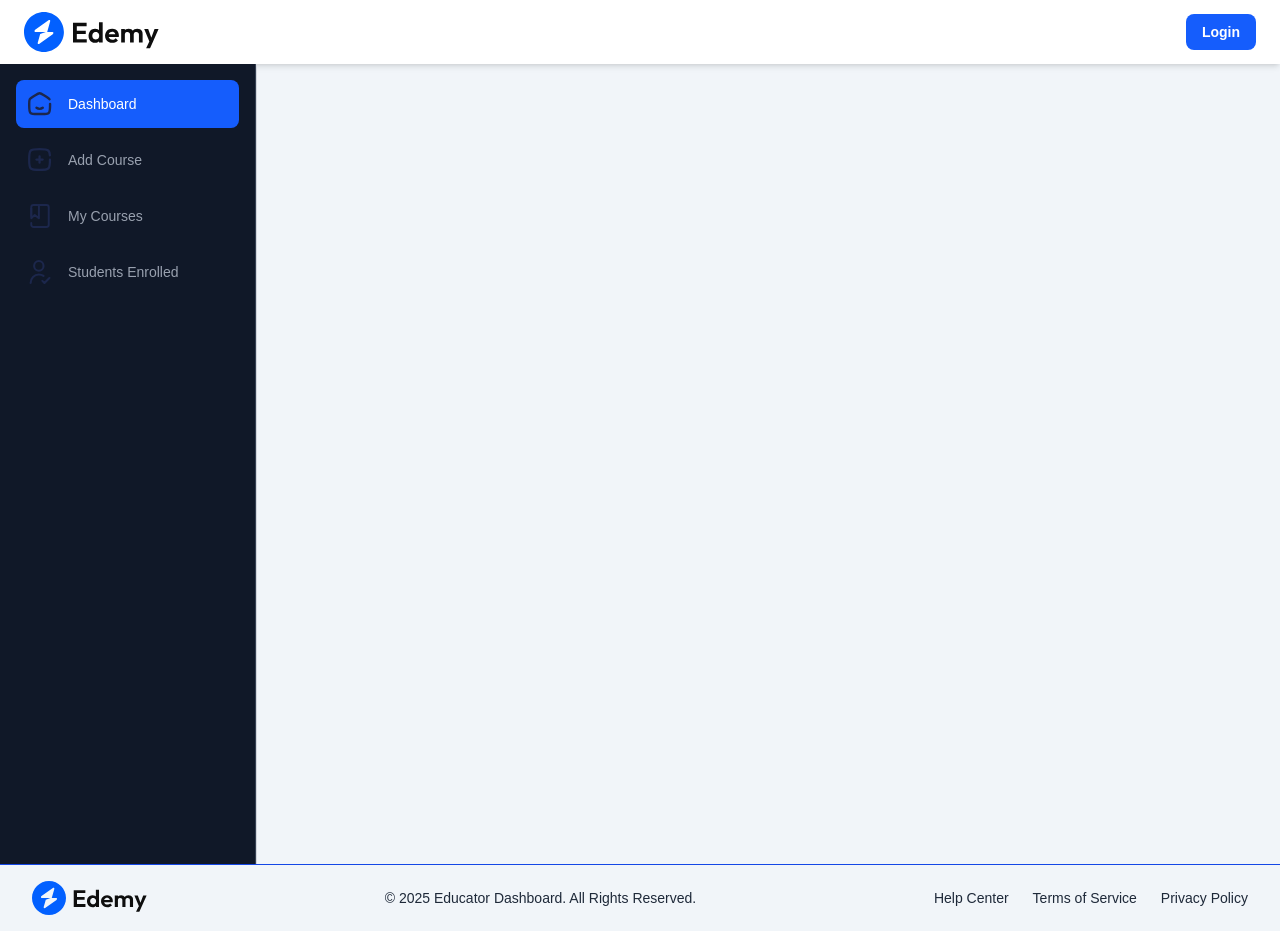
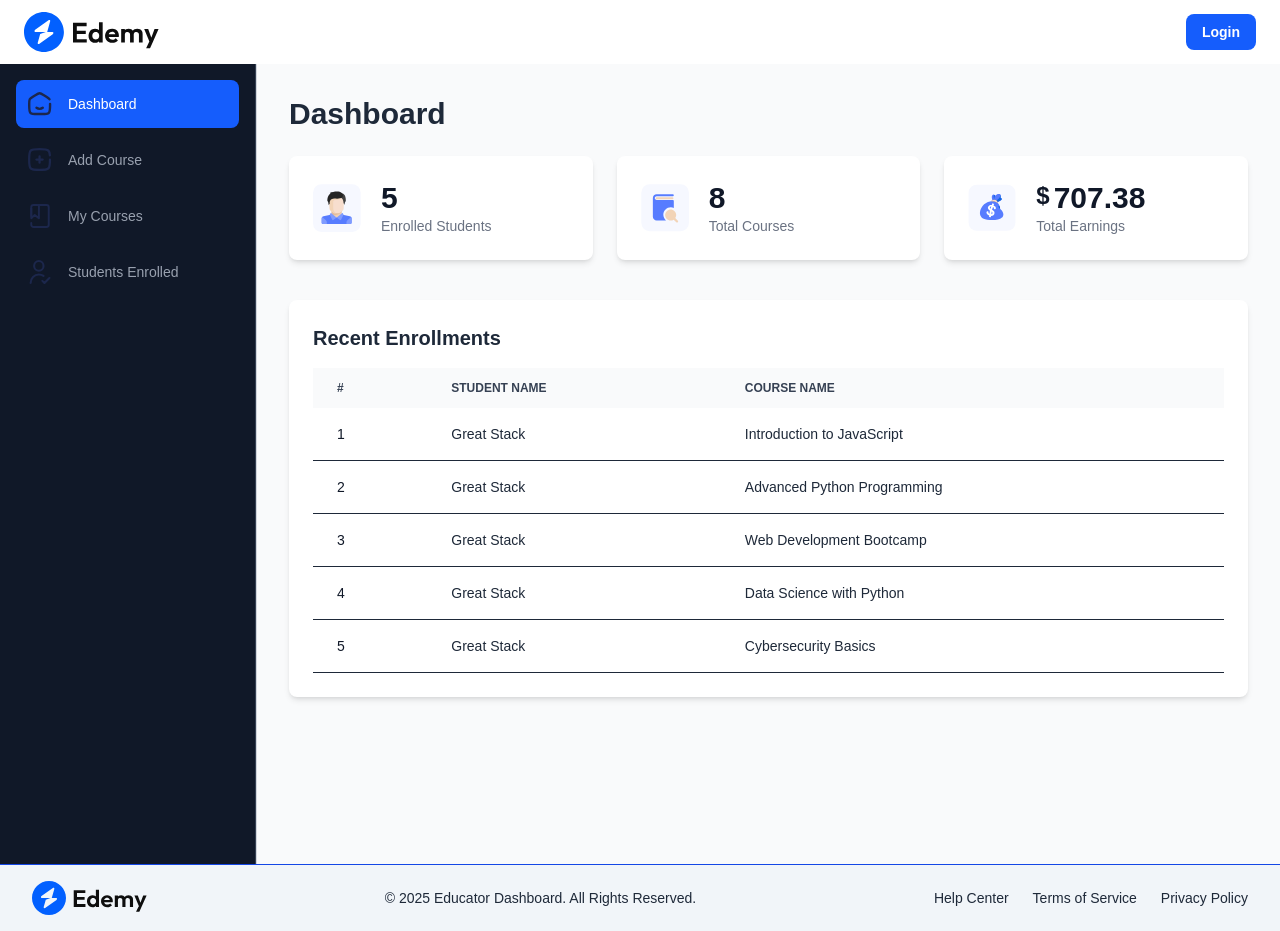
Before and after one commit to itsjeet04/LMS-mern, a React (Vite) app in the folder LMS-MERN-client/: page /educator in a window 1280 px wide. Built offline with nearby package versions, Linux system fonts and the light colour scheme; no server answers; a web font is replaced by a local one.

Commit message:
educator dashboard

```diff
--- a/LMS-MERN-client/src/App.jsx
+++ b/LMS-MERN-client/src/App.jsx
@@ -33,7 +33,7 @@ function App() {
 
         //educator routes
         <Route path="/educator" element={<Educator />}>
-          <Route path="dashboard" element={<Dashboard />} />
+          <Route path="/educator" element={<Dashboard />} />
           <Route path="my-courses" element={<MyCourse/>} />
           <Route path="add-course" element={<AddCourse />} />
           <Route path="students-enrolled" element={<StudentEnrolled />} />
--- a/LMS-MERN-client/src/pages/educator/Dashboard.jsx
+++ b/LMS-MERN-client/src/pages/educator/Dashboard.jsx
@@ -1,9 +1,94 @@
-import React from 'react'
+import React, { useContext, useEffect, useState } from 'react';
+import { AppContext } from '../../context/AppContext';
+import { assets, dummyDashboardData } from '../../assets/assets';
+import Loading from '../../components/student/Loading';
 
 function Dashboard() {
-  return (
-    <div>Dashboard</div>
-  )
+  const [dashboardData, setDashboardData] = useState(null);
+  const { currency } = useContext(AppContext);
+
+  const fetchDashboardData = async () => {
+    setTimeout(() => {
+      setDashboardData(dummyDashboardData);
+    }, 500);
+  };
+
+  useEffect(() => {
+    fetchDashboardData();
+  }, []);
+
+  return dashboardData ? (
+    <div className="bg-gray-50 min-h-screen p-4 sm:p-6 lg:p-8">
+      <div className="max-w-7xl mx-auto">
+        <h1 className="text-3xl font-bold text-gray-800 mb-6">Dashboard</h1>
+
+        <div className="grid grid-cols-1 sm:grid-cols-2 lg:grid-cols-3 gap-6">
+          <div className="bg-white p-6 rounded-lg shadow-md flex items-center gap-5 hover:shadow-lg transition-shadow duration-300">
+            <img className="h-12 w-12" src={assets.patients_icon} alt="Enrolled Students Icon" />
+            <div>
+              <p className="text-3xl font-bold text-gray-900">
+                {dashboardData.enrolledStudentsData.length}
+              </p>
+              <p className="text-sm font-medium text-gray-500">
+                Enrolled Students
+              </p>
+            </div>
+          </div>
+          <div className="bg-white p-6 rounded-lg shadow-md flex items-center gap-5 hover:shadow-lg transition-shadow duration-300">
+            <img className="h-12 w-12" src={assets.appointments_icon} alt="Total Courses Icon" />
+            <div>
+              <p className="text-3xl font-bold text-gray-900">
+                {dashboardData.totalCourses}
+              </p>
+              <p className="text-sm font-medium text-gray-500">
+                Total Courses
+              </p>
+            </div>
+          </div>
+          <div className="bg-white p-6 rounded-lg shadow-md flex items-center gap-5 hover:shadow-lg transition-shadow duration-300">
+            <img className="h-12 w-12" src={assets.earning_icon} alt="Total Earnings Icon" />
+            <div>
+              <p className="text-3xl font-bold text-gray-900">
+                <span className='text-2xl align-top mr-1'>{currency}</span>
+                {dashboardData.totalEarnings}
+              </p>
+              <p className="text-sm font-medium text-gray-500">
+                Total Earnings
+              </p>
+            </div>
+          </div>
+        </div>
+
+        <div className="mt-10 bg-white p-4 sm:p-6 rounded-lg shadow-md">
+          <h2 className="text-xl font-bold text-gray-800 mb-4">Recent Enrollments</h2>
+          <div className="overflow-x-auto">
+            <table className="w-full text-sm text-left">
+              <thead className="text-xs text-gray-700 uppercase bg-gray-50">
+                <tr>
+                  <th scope="col" className="py-3 px-6">#</th>
+                  <th scope="col" className="py-3 px-6">Student Name</th>
+                  <th scope="col" className="py-3 px-6">Course Name</th>
+                </tr>
+              </thead>
+              <tbody>
+                {dashboardData.enrolledStudentsData.slice(0, 5).map((item, index) => (
+                  <tr key={index} className="bg-white border-b hover:bg-gray-50">
+                    <td className="py-4 px-6 font-medium text-gray-900">{index + 1}</td>
+                    <td className="py-4 px-6">{item.student.name}</td>
+                    <td className="py-4 px-6">{item.courseTitle}</td>
+                  </tr>
+                ))}
+              </tbody>
+            </table>
+          </div>
+        </div>
+      </div>
+    </div>
+  ) : (
+    <div className="flex items-center justify-center min-h-screen">
+      <Loading />
+    </div>
+  );
 }
 
-export default Dashboard
+export default Dashboard;
```
